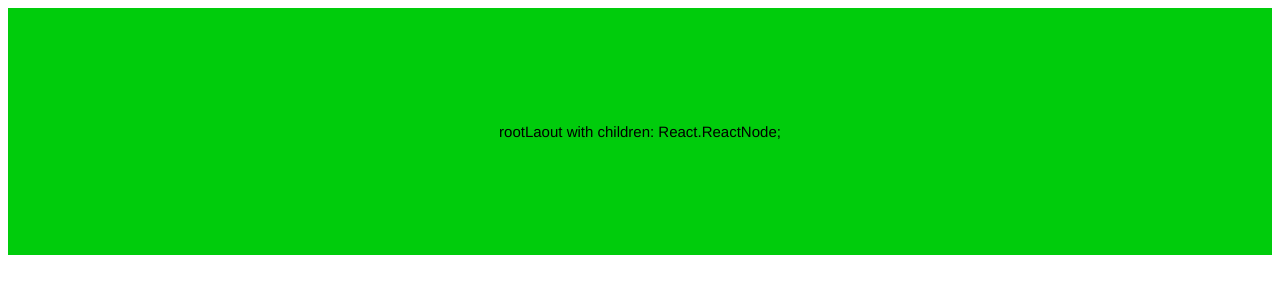
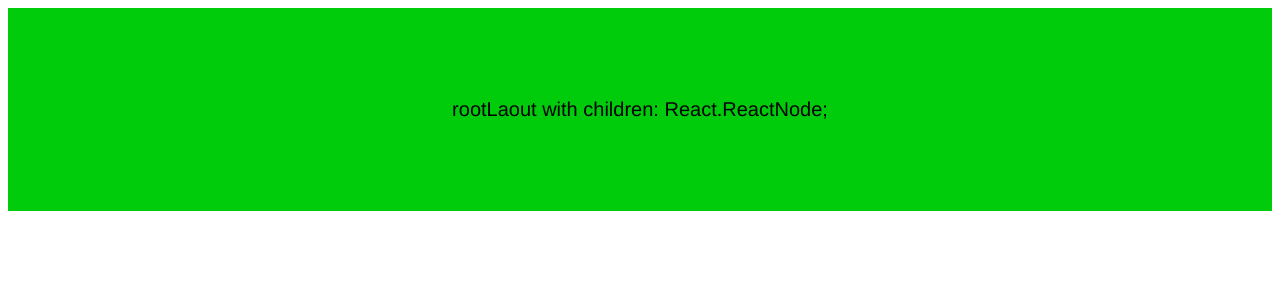
Before and after one commit to TomasLonnblad/tlzzzzzzz, a Next.js app: page / in a window 1280 px wide. Shown: the top 300 px of the page. Built offline with nearby package versions, Linux system fonts and the light colour scheme.

Commit message:
Update styles.module.css

```diff
--- a/styles.module.css
+++ b/styles.module.css
@@ -1,12 +1,12 @@
 .hello {
   font:
-    15px Helvetica,
+    20px Helvetica,
     Arial,
     sans-serif;
   background: #00cc0c;
-  padding: 100px;
+  padding: 70px;
   text-align: center;
-  transition: 100ms ease-in background;
+  transition: 70ms ease-in background;
 }
 .hello:hover {
   background: #000ccc;
```
